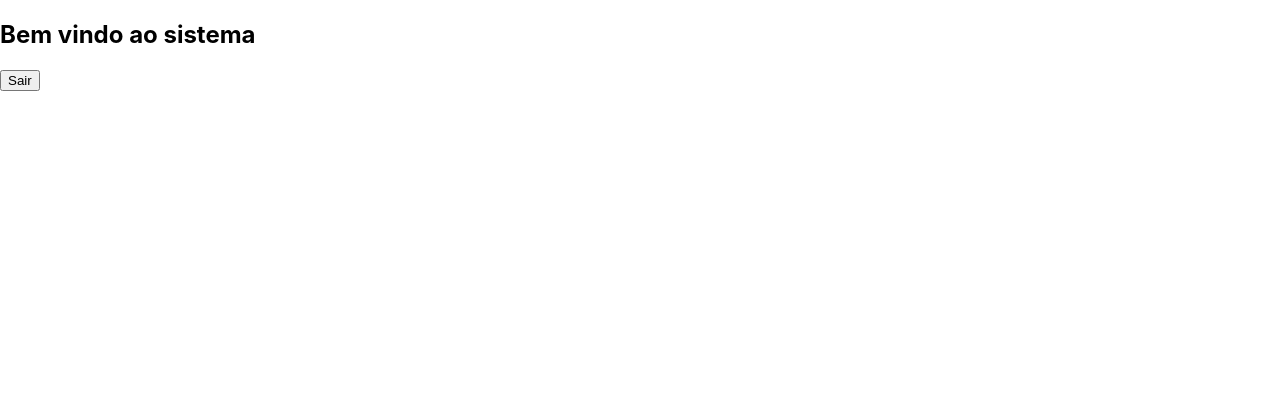
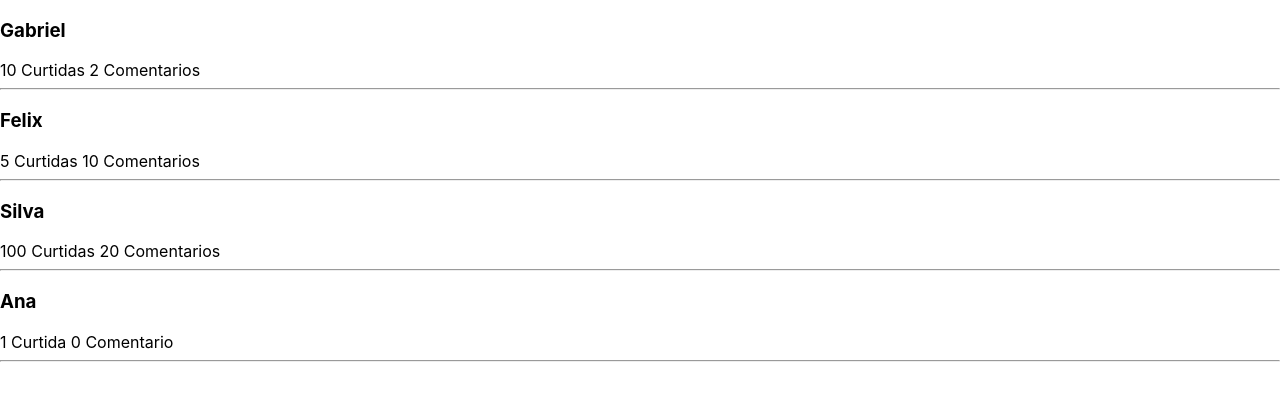
Before and after one commit to GabrielFelix23/CursoReactJs, a React (Create React App) app in the folder meusite/: page / in a window 1280 px wide. Shown: the top 400 px of the page. Built offline with nearby package versions, Linux system fonts and the light colour scheme.

Commit message:
Trabalhando com Listas

```diff
--- /dev/null
+++ b/meusite/src/component/Feed/index.js
@@ -0,0 +1,17 @@
+import React from 'react'
+
+class Feed extends React.Component{
+    render(){
+        return(
+            <div key={this.props.id}>
+                <h3>{this.props.username}</h3>
+                <a>{this.props.curtidas > 1 ? this.props.curtidas + " Curtidas " : this.props.curtidas + " Curtida "}
+                    {this.props.comentarios > 1 ? this.props.comentarios + " Comentarios " : this.props.comentarios + " Comentario "}
+                </a>
+                <hr/>
+            </div>
+        )
+    }
+}
+
+export default Feed
--- a/meusite/src/component/Membros/index.js
+++ b/meusite/src/component/Membros/index.js
@@ -1,36 +1,29 @@
 import React from 'react'
+
+import Feed from '../Feed/index'
 
 class Membros extends React.Component{
     state = {
-        status: true
-    }
-
-    sair = this.sair.bind(this)
-
-    sair(){
-        this.setState({status: false})
-    }
-
-    entrar = this.entrar.bind(this)
-
-    entrar(){
-        this.setState({status: true})
+       feed: [
+           {id: 1, username: "Gabriel", curtidas: 10, comentarios: 2},
+           {id: 2, username: "Felix", curtidas: 5, comentarios: 10},
+           {id: 3, username: "Silva", curtidas: 100, comentarios: 20},
+           {id: 4, username: "Ana", curtidas: 1, comentarios: 0}
+       ]
     }
 
     render(){
         return(
             <div>
-              {this.state.status ?
-                <div>
-                    <h2>Bem vindo ao sistema</h2>
-                    <button onClick={this.sair}>Sair</button>
-                </div>
-                :
-                <div>
-                    <h2>Olá visitante, faça o seu login</h2>
-                    <button onClick={this.entrar}>Entrar no sistema</button>
-                </div>
-              }
+                {this.state.feed.map((item) => {
+                    return(
+                        <Feed id={item.id} username={item.username}
+                            curtidas={item.curtidas} comentarios={item.comentarios}
+                        />
+                    )
+                })
+
+                }
             </div>
         )
     }
```
